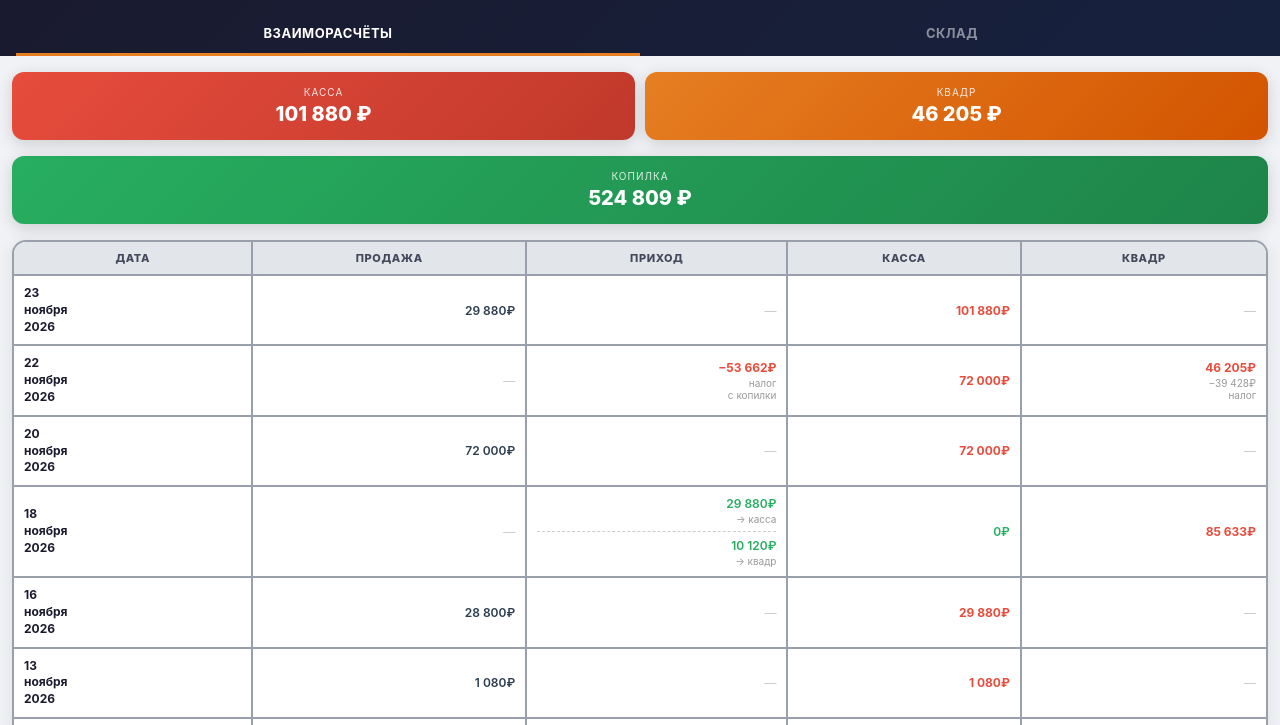
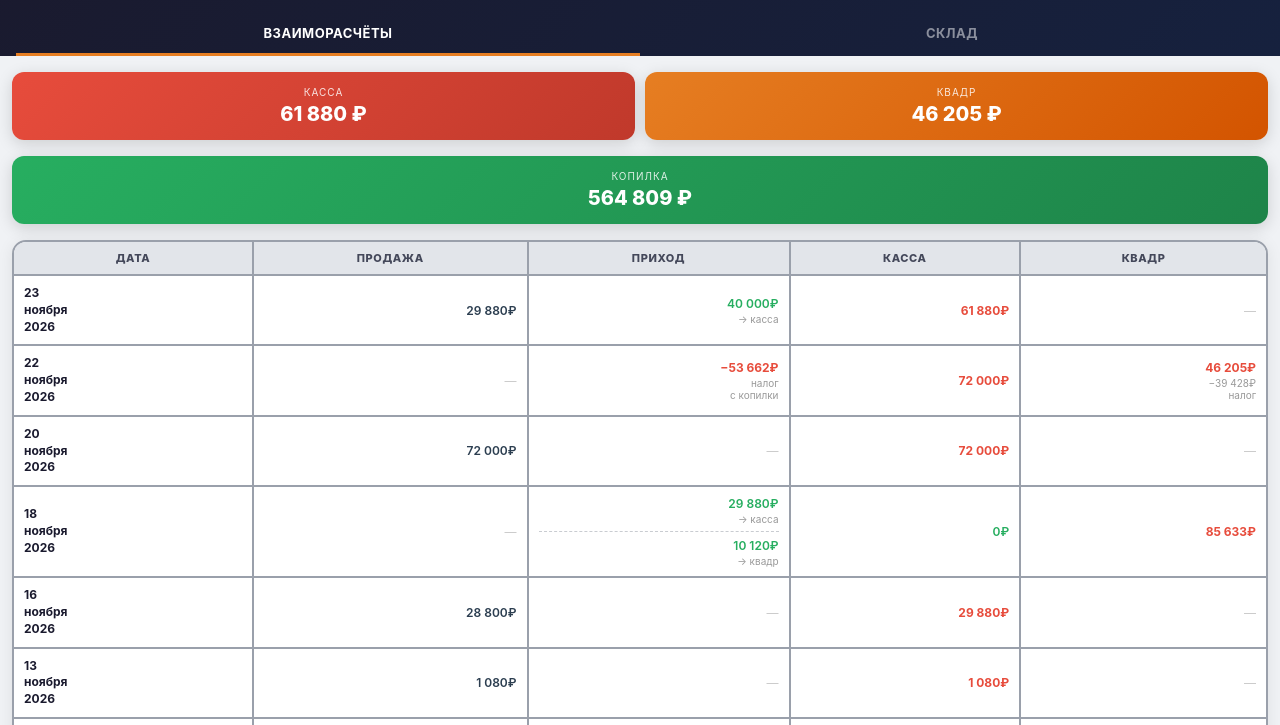
Before and after one commit to djovanijr-collab/uchet, a plain HTML site: page index.html in a window 1280 px wide. Shown: the part 65-790 px from the top of the page. Drawn offline with Linux system fonts and the light colour scheme.

Commit message:
Юра внёс 40 000₽ (23.11.2026)

```diff
--- a/index.html
+++ b/index.html
@@ -69,17 +69,17 @@
 
 <div class="page active" id="page-uchet">
   <div class="cards">
-    <div class="card debt"><div class="label">Касса</div><div class="amount">101 880 ₽</div></div>
+    <div class="card debt"><div class="label">Касса</div><div class="amount">61 880 ₽</div></div>
     <div class="card tel"><div class="label">Квадр</div><div class="amount">46 205 ₽</div></div>
   </div>
   <div class="cards-extra">
-    <div class="card extra"><div class="label">Копилка</div><div class="amount">524 809 ₽</div></div>
+    <div class="card extra"><div class="label">Копилка</div><div class="amount">564 809 ₽</div></div>
   </div>
   <div class="table-wrap">
     <table>
       <thead><tr><th>Дата</th><th>Продажа</th><th>Приход</th><th>Касса</th><th>Квадр</th></tr></thead>
       <tbody>
-<tr><td>23<br>ноября<br>2026</td><td><span class="sale">29 880₽</span></td><td><div><span class="muted">—</span></div></td><td><div><span class="red">101 880₽</span></div></td><td><div><span class="muted">—</span></div></td></tr>
+<tr><td>23<br>ноября<br>2026</td><td><span class="sale">29 880₽</span></td><td><div><span class="green">40 000₽</span><span class="sub-note">→ касса</span></div></td><td><div><span class="red">61 880₽</span></div></td><td><div><span class="muted">—</span></div></td></tr>
 <tr><td>22<br>ноября<br>2026</td><td><span class="muted">—</span></td><td><div><span class="red">−53 662₽</span><span class="sub-note">налог<br>с копилки</span></div></td><td><div><span class="red">72 000₽</span></div></td><td><div><span class="red">46 205₽</span><span class="sub-note">−39 428₽<br>налог</span></div></td></tr>
 <tr><td>20<br>ноября<br>2026</td><td><span class="sale">72 000₽</span></td><td><div><span class="muted">—</span></div></td><td><div><span class="red">72 000₽</span></div></td><td><div><span class="muted">—</span></div></td></tr>
 <tr><td>18<br>ноября<br>2026</td><td><span class="muted">—</span></td><td><div><span class="green">29 880₽</span><span class="sub-note">→ касса</span></div><div class="sub-line"><span class="green">10 120₽</span><span class="sub-note">→ квадр</span></div></td><td><div><span class="green">0₽</span></div></td><td><div><span class="red">85 633₽</span></div></td></tr>
```
